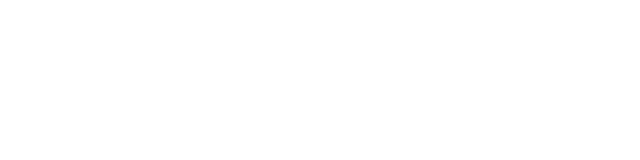
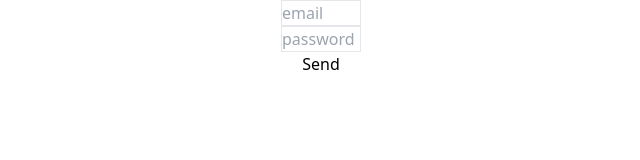
Before and after one commit to adatechschool/projet_collectif_vente_de_meubles-team_vinma, a React (Create React App) app in the folder front/: page /login in a window 1280 px wide. Before the commit this address had no page. Shown: the top 160 px of the page, without its empty margins (319-959 px from the left). Built offline with nearby package versions, Linux system fonts and the light colour scheme.

Commit message:
Login page created

```diff
--- a/front/src/App.jsx
+++ b/front/src/App.jsx
@@ -2,7 +2,8 @@
 import './App.css';
 
 //import Components / Pages
-import Signup from "./pages/Signup"
+import Signup from "./pages/Signup";
+import Login from "./pages/Login";
 
 
 function App() {
@@ -10,6 +11,7 @@
     <BrowserRouter>
       <Routes>
         <Route path="/signup" element={<Signup/>}/>
+        <Route path="/login" element={<Login/>}/>
       </Routes>
     </BrowserRouter>
   </>)
--- /dev/null
+++ b/front/src/pages/Login.js
@@ -0,0 +1,43 @@
+import { useState } from "react";
+import axios  from "axios";
+import { useNavigate } from "react-router-dom";
+
+const Login = () => {
+    const [email, setEmail] = useState("");
+    const [password, setPassword] = useState("");
+
+    const navigate = useNavigate();
+    const handleSubmit = async () => {
+        try {
+            const response = await axios.post("http://localhost:8080/login", {
+                email: email,
+                password: password
+            })
+            console.log(response.data);
+            navigate("/");
+        } catch (error) {
+            console.log(error);
+        }
+    }
+
+    return (
+    <>
+    <form className="flex flex-col items-center">
+        <input type="email"
+            placeholder="email"
+            className="border-[1px] w-20"
+            value={email}
+            onChange={(event) => { setEmail(event.target.value) }}
+        />
+        <input type="password"
+            placeholder="password"
+            className="border-[1px] w-20"
+            value={password}
+            onChange={(event) => { setPassword(event.target.value) }}
+        />
+        <button onClick={handleSubmit}>Send</button>
+    </form>
+    </>)
+}
+
+export default Login;
```
